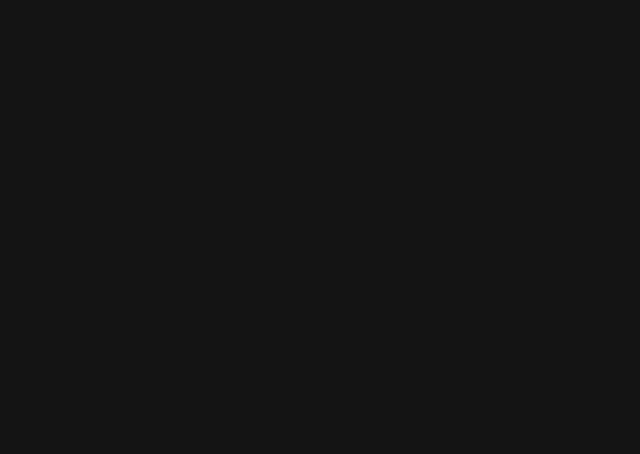
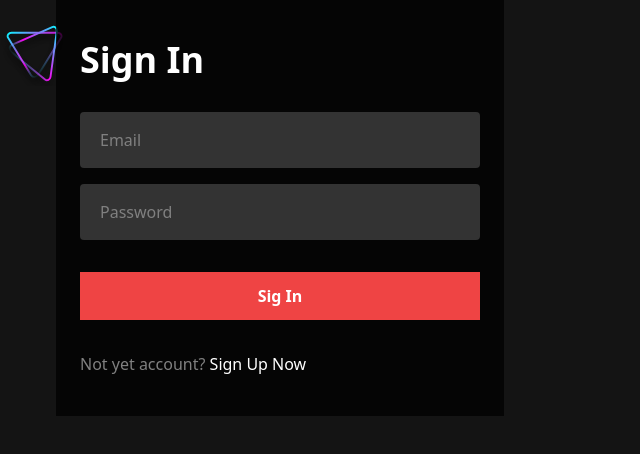
Before and after one commit to shakhzodbekbobobekov/A-movie-app-using-NextJS-and-TypeScript, a Next.js app: page /auth in a window 1280 px wide. Shown: the top 454 px of the page, without its empty margins (0-640 px from the left). Built offline with nearby package versions, Linux system fonts and the light colour scheme.

Commit message:
auth and firebase added

```diff
--- a/package.json
+++ b/package.json
@@ -9,6 +9,7 @@
     "lint": "next lint"
   },
   "dependencies": {
+    "firebase": "^9.18.0",
     "next": "13.2.3",
     "react": "18.2.0",
     "react-dom": "18.2.0",
--- a/src/components/header/header.tsx
+++ b/src/components/header/header.tsx
@@ -25,7 +25,7 @@
           <Image
             className={"cursor-pointer object-contain"}
             src={"/logo.svg"}
-            alt={"logo img"}
+            alt={"logo"}
             width={56}
             height={56}
           />
--- /dev/null
+++ b/src/firebase/index.ts
@@ -0,0 +1,19 @@
+import { initializeApp, getApp, getApps } from "firebase/app";
+import { getFirestore } from "firebase/firestore";
+import { getAuth } from "firebase/auth";
+
+const firebaseConfig = {
+  apiKey: "AIzaSyASRoYdH7dK-IJGujTNSvof3RGPePebIbg",
+  authDomain: "uzb-movie-app.firebaseapp.com",
+  projectId: "uzb-movie-app",
+  storageBucket: "uzb-movie-app.appspot.com",
+  messagingSenderId: "852604167436",
+  appId: "1:852604167436:web:55d3cc8c3d210509ab1529",
+};
+
+const app = !getApps().length ? initializeApp(firebaseConfig) : getApp();
+const db = getFirestore();
+const auth = getAuth();
+
+export default app;
+export { db, auth };
--- a/src/pages/auth.tsx
+++ b/src/pages/auth.tsx
@@ -1,7 +1,14 @@
 import Head from "next/head";
-import React from "react";
+import Image from "next/image";
+import { useState } from "react";
 
 function auth() {
+  const [auth, setAuth] = useState<"signup" | "signin">("signin");
+
+  const toggleAuth = (state: "signup" | "signin") => {
+    setAuth(state);
+  };
+
   return (
     <>
       <Head>
@@ -10,6 +17,61 @@
         <meta name="viewport" content="width=device-width, initial-scale=1" />
         <link rel="icon" href="/favicon.ico" />
       </Head>
+      <Image
+        className={" absolute let-4 top-4 cursor-pointer object-contain"}
+        src={"/logo.svg"}
+        alt={"logo"}
+        width={70}
+        height={70}
+      />
+
+      <form className="relative mt-24 space-y-8 bg-black/75 py-10 px-6 md:mt-0 md:max-w-md md:mx-14">
+        <h1 className="text-4xl font-semibold">
+          {auth === "signup" ? "Sign Up" : "Sign In"}
+        </h1>
+        <div className="space-y-4">
+          <label className="inline-block w-full">
+            <input type="text" className="input " placeholder="Email" />
+          </label>
+          <label className="inline-block w-full">
+            <input type="password" className="input " placeholder="Password" />
+          </label>
+        </div>
+
+        {auth === "signin" ? (
+          <button className="w-full bg-red-500 py-3 font-semibold">
+            Sig In
+          </button>
+        ) : (
+          <button className="w-full bg-red-500 py-3 font-semibold">
+            Sig Up
+          </button>
+        )}
+
+        {auth === "signup" ? (
+          <div className="text-[gray]">
+            Already have account?{" "}
+            <button
+              onClick={() => toggleAuth("signin")}
+              type="button"
+              className="text-white hover:underline"
+            >
+              Sign In
+            </button>
+          </div>
+        ) : (
+          <div className="text-[gray]">
+            Not yet account?{" "}
+            <button
+              onClick={() => toggleAuth("signup")}
+              type="button"
+              className="text-white hover:underline"
+            >
+              Sign Up Now
+            </button>
+          </div>
+        )}
+      </form>
     </>
   );
 }
--- a/src/styles/globals.css
+++ b/src/styles/globals.css
@@ -18,4 +18,8 @@
   .navLink {
     @apply cursor-pointer text-sm font-light text-[#fff] hover:text-[#b3b3b3];
   }
+
+  .input {
+    @apply w-full rounded bg-[#333] px-5 py-4 placeholder-[gray] outline-none focus:bg-[#454545];
+  }
 }
```
Also changed, not shown: 1 other file (tests, documents, lock files or other folders).
